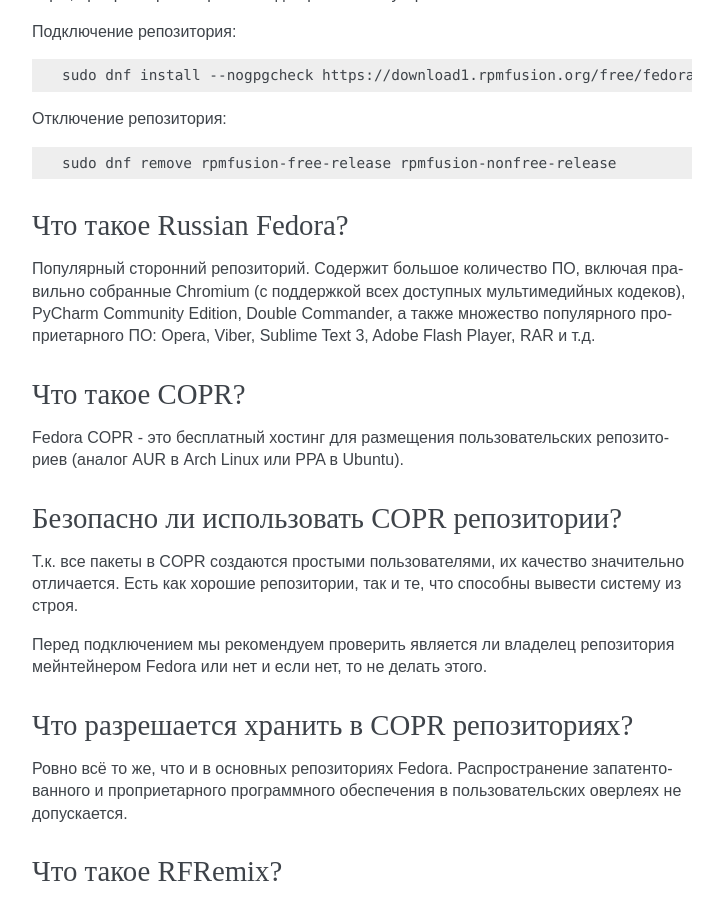
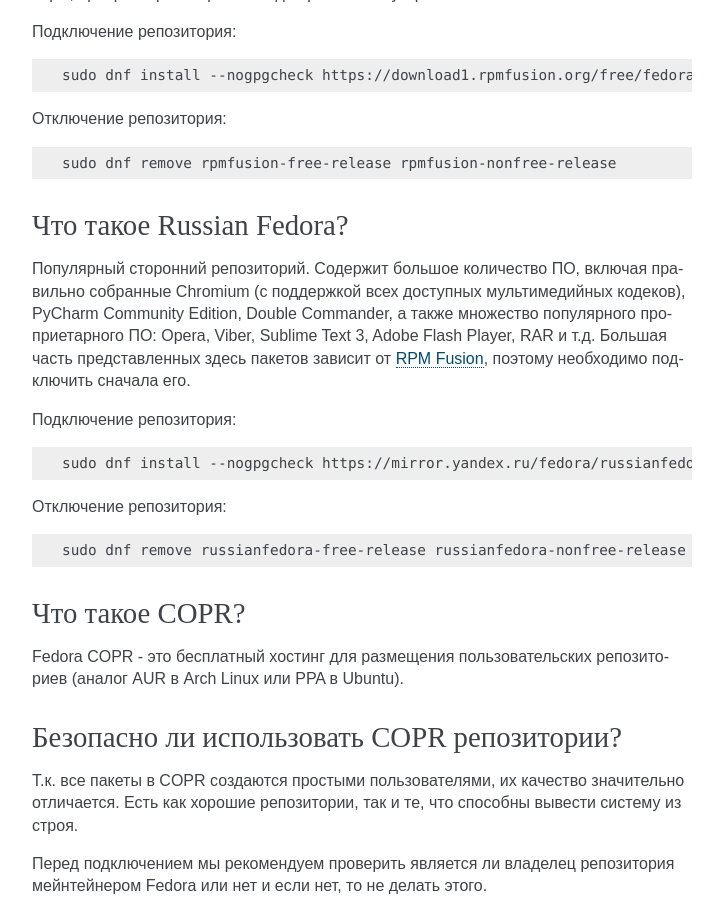
Before and after one commit to RussianFedora/FAQ, a Sphinx documentation site: the page built from source/generic-info.rst, in a window 1280 px wide and 900 px high, scrolled down 1753 px. Shown: the whole window, without its empty margins (388-1111 px from the left). Built offline with Sphinx 7.4.7, drawn with Linux system fonts in a browser that asks for light colours.

Commit message:
Added installation manual to Russian Fedora question.

```diff
--- a/source/generic-info.rst
+++ b/source/generic-info.rst
@@ -129,7 +129,19 @@
 Что такое Russian Fedora?
 ============================
 
-Популярный сторонний репозиторий. Содержит большое количество ПО, включая правильно собранные Chromium (с поддержкой всех доступных мультимедийных кодеков), PyCharm Community Edition, Double Commander, а также множество популярного проприетарного ПО: Opera, Viber, Sublime Text 3, Adobe Flash Player, RAR и т.д.
+Популярный сторонний репозиторий. Содержит большое количество ПО, включая правильно собранные Chromium (с поддержкой всех доступных мультимедийных кодеков), PyCharm Community Edition, Double Commander, а также множество популярного проприетарного ПО: Opera, Viber, Sublime Text 3, Adobe Flash Player, RAR и т.д. Большая часть представленных здесь пакетов зависит от :ref:`RPM Fusion <rpmfusion>`, поэтому необходимо подключить сначала его.
+
+Подключение репозитория:
+
+.. code-block:: bash
+
+    sudo dnf install --nogpgcheck https://mirror.yandex.ru/fedora/russianfedora/russianfedora/free/fedora/russianfedora-free-release-stable.noarch.rpm https://mirror.yandex.ru/fedora/russianfedora/russianfedora/nonfree/fedora/russianfedora-nonfree-release-stable.noarch.rpm
+
+Отключение репозитория:
+
+.. code-block:: bash
+
+    sudo dnf remove russianfedora-free-release russianfedora-nonfree-release
 
 .. index:: repository, copr, overlay
 .. _copr:
```
